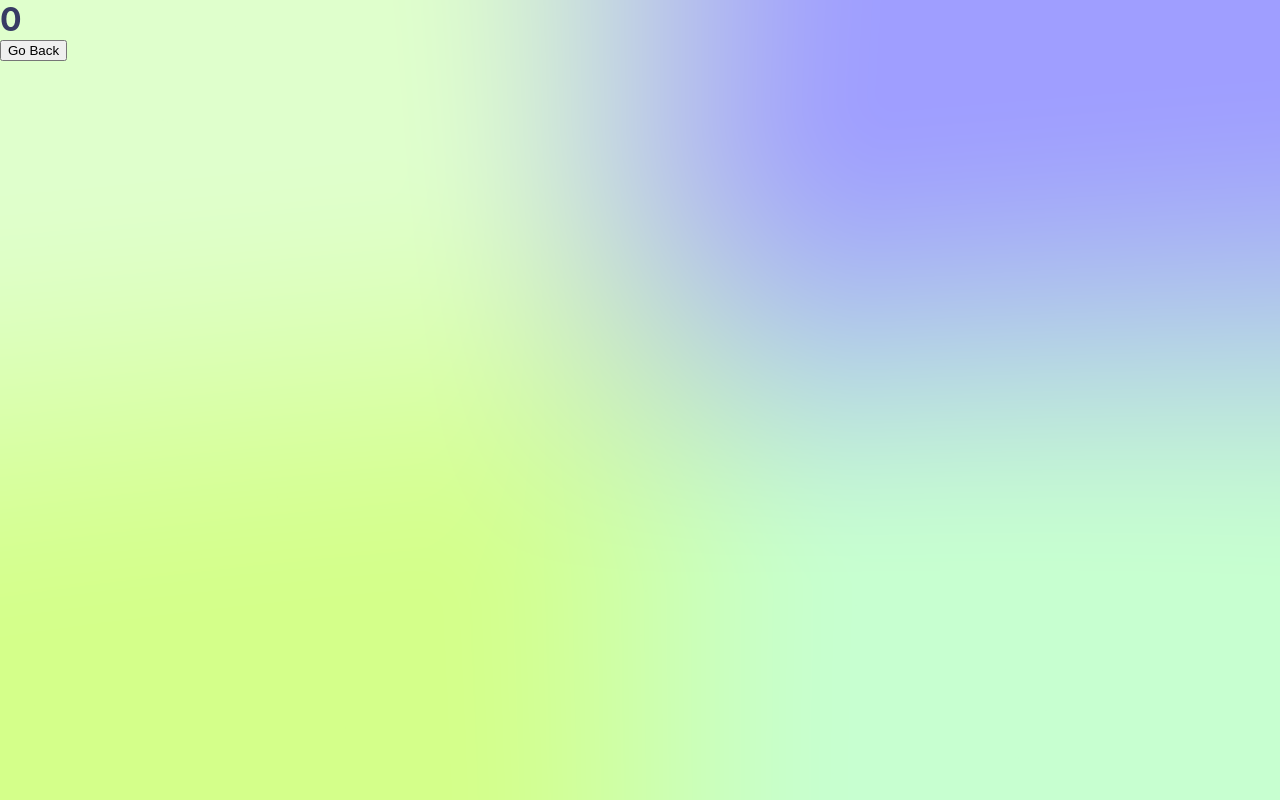
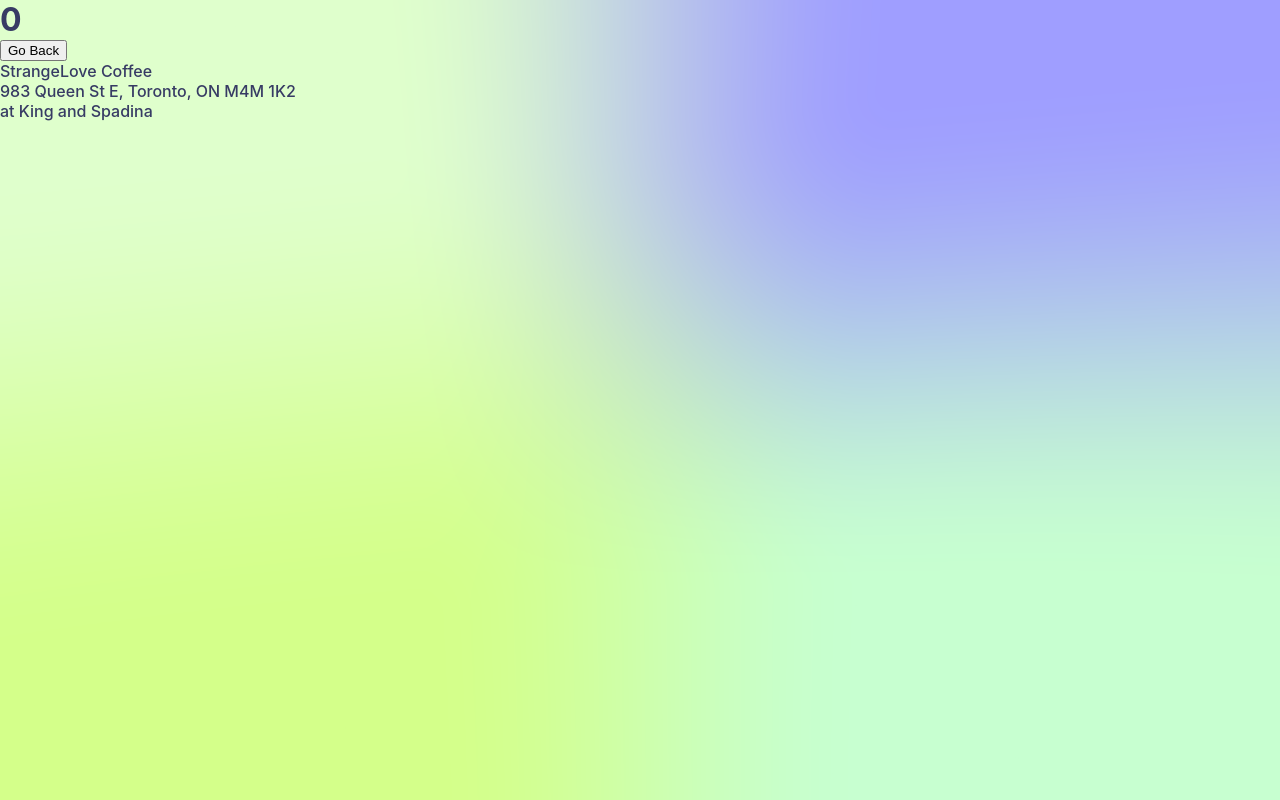
Before and after one commit to luigicampagnola/coffee-shops, a Next.js app: page /shops/0 in a window 1280 px wide. Built offline with nearby package versions, Linux system fonts and the light colour scheme.

Commit message:
adding props as text statically

```diff
--- a/pages/shops/[id].js
+++ b/pages/shops/[id].js
@@ -38,7 +38,8 @@ export function getStaticPaths() {
   };
 }
 
-export default function Shops() {
+export default function Shops(props) {
+  console.log("props", props)
   const router = useRouter();
   console.log("router", router);
   return (
@@ -52,6 +53,11 @@ export default function Shops() {
           <button>Go Back</button>
         </a>
       </Link>
+      <p>{props.coffeeStore.name}</p>
+      <p>{props.coffeeStore.address}</p>
+      <p>{props.coffeeStore.neighbourhood}</p>
+
+
     </div>
   );
 }
```
